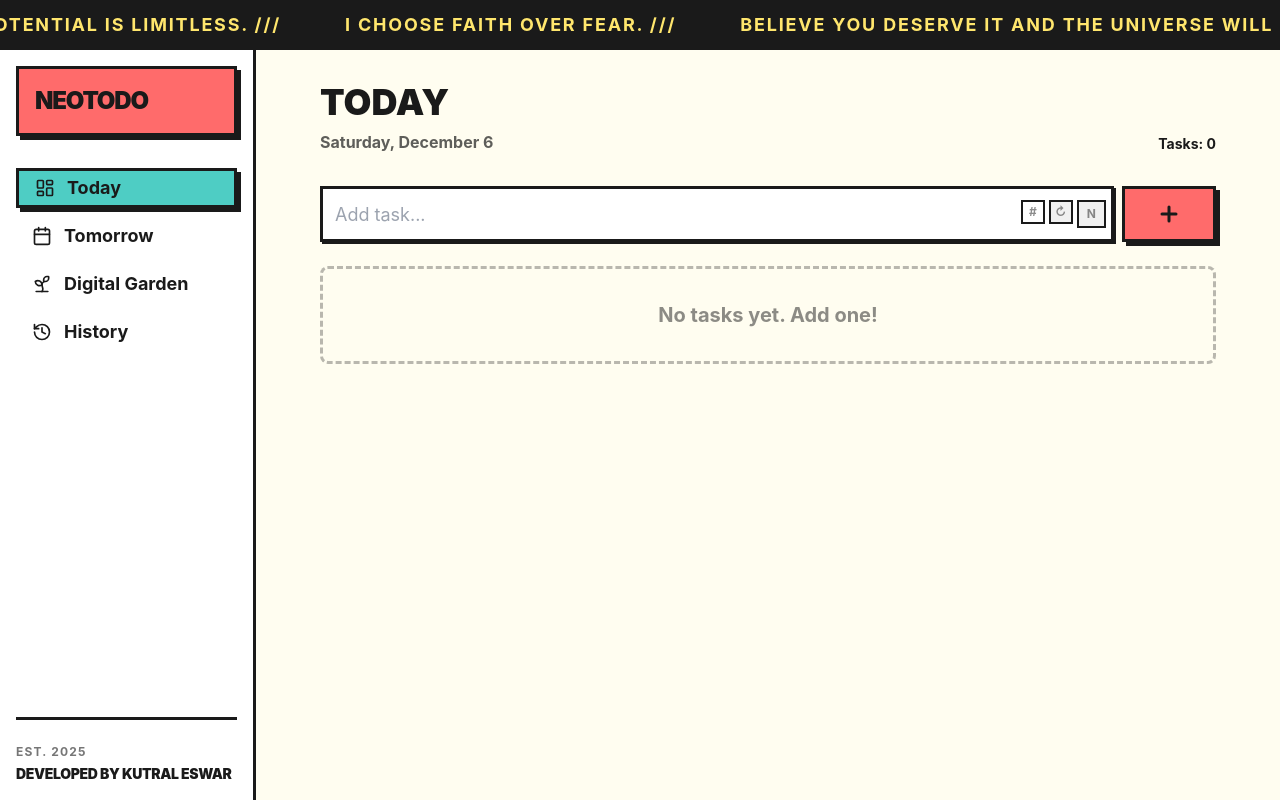
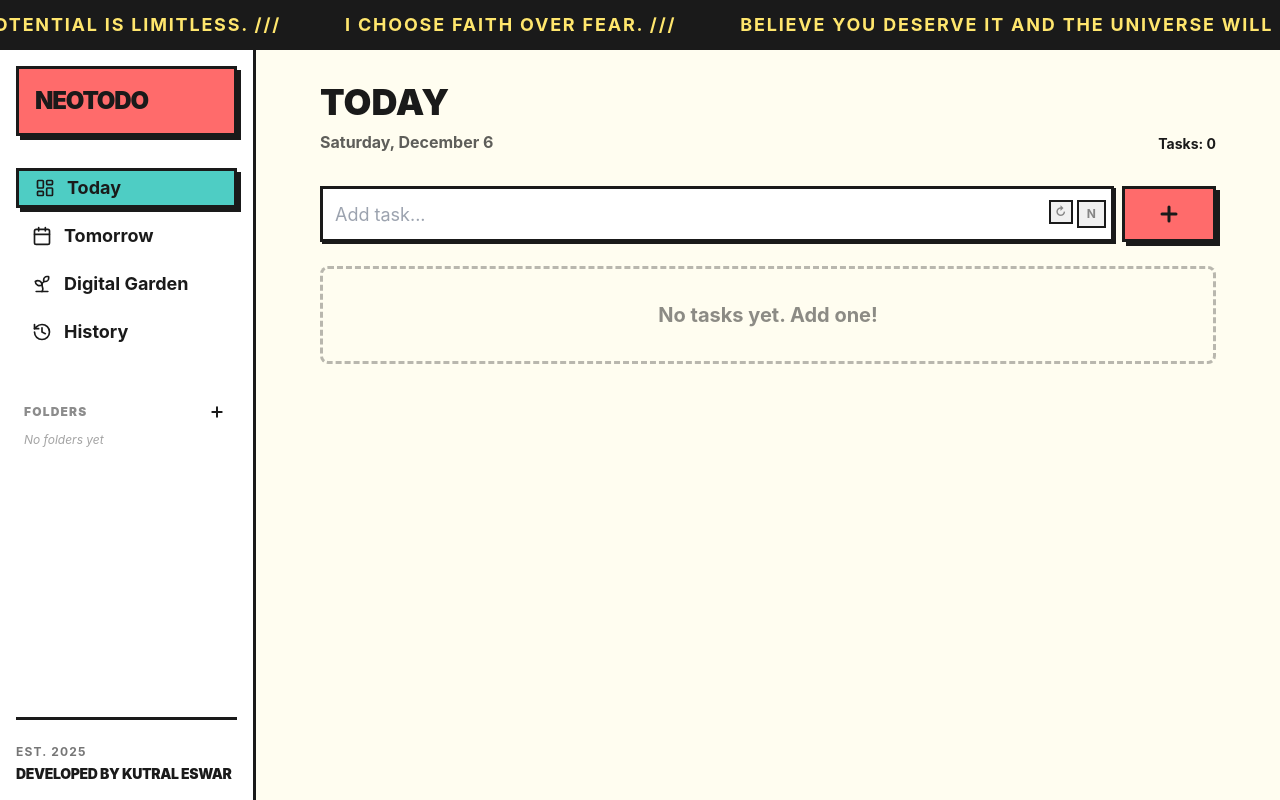
Before and after one commit to Kutral/todo, a React (Vite) app: page / in a window 1280 px wide. Built offline with nearby package versions, Linux system fonts and the light colour scheme.

Commit message:
Implement folder-based task categorization

```diff
--- a/src/TodoApp.tsx
+++ b/src/TodoApp.tsx
@@ -9,31 +9,42 @@ import { Button } from './components/ui/Button';
 import { Plus } from 'lucide-react';
 
 function TodoApp() {
-    const [activeTab, setActiveTab] = useState<'today' | 'tomorrow' | 'history' | 'garden'>('today');
-    const { tasks, history, addTask } = useTodo();
+    const [activeTab, setActiveTab] = useState('today');
+    const { tasks, history, addTask, folders } = useTodo();
     const [newTask, setNewTask] = useState('');
     const [priority, setPriority] = useState<'normal' | 'medium' | 'urgent'>('normal');
     const [recurring, setRecurring] = useState(false);
-    const [category, setCategory] = useState('');
-    const [showCategoryInput, setShowCategoryInput] = useState(false);
+    // category state is now used for selecting folder when in Today/Tomorrow
+    const [selectedFolder, setSelectedFolder] = useState<string>('');
+    const [showFolderSelect, setShowFolderSelect] = useState(false);
+
+    const isFolderTab = folders.includes(activeTab);
 
     const handleAddTask = (e: React.FormEvent) => {
         e.preventDefault();
         if (!newTask.trim()) return;
 
-        // If adding from tomorrow tab, add to tomorrow, else today
+        // If in a folder tab, force that category
+        const taskCategory = isFolderTab ? activeTab : selectedFolder || undefined;
+
+        // If adding from tomorrow tab, add to tomorrow. If in folder tab, default to today unless specified?
+        // Let's assume folder tasks are 'today' by default but categorized.
         const type = activeTab === 'tomorrow' ? 'tomorrow' : 'today';
-        addTask(newTask, type, priority, recurring, category.trim() || undefined);
+
+        addTask(newTask, type, priority, recurring, taskCategory);
         setNewTask('');
         setPriority('normal');
         setRecurring(false);
-        setCategory('');
-        setShowCategoryInput(false);
+        setSelectedFolder('');
+        setShowFolderSelect(false);
     };
 
     const filteredTasks = tasks.filter(t => {
         if (activeTab === 'tomorrow') {
             return t.type === 'tomorrow' || (t.type === 'today' && t.recurring);
+        }
+        if (isFolderTab) {
+            return t.category === activeTab;
         }
         return t.type === activeTab;
     });
@@ -95,9 +106,14 @@ function TodoApp() {
                 <div className="space-y-4 md:space-y-6">
                     <header className="flex justify-between items-end mb-4 md:mb-8">
                         <div>
-                            <h2 className="text-2xl md:text-4xl font-black uppercase">{activeTab}</h2>
+                            <div className="flex items-center gap-3">
+                                <h2 className="text-2xl md:text-4xl font-black uppercase">{activeTab}</h2>
+                                {isFolderTab && (
+                                    <span className="bg-neo-dark text-neo-white text-xs px-2 py-1 font-bold uppercase tracking-wider rounded-sm">FOLDER</span>
+                                )}
+                            </div>
                             <p className="text-neo-dark/70 font-bold mt-1 md:mt-2 text-sm md:text-base">
-                                {displayDate.toLocaleDateString('en-US', { weekday: 'long', month: 'long', day: 'numeric' })}
+                                {isFolderTab ? `Tasks in ${activeTab}` : displayDate.toLocaleDateString('en-US', { weekday: 'long', month: 'long', day: 'numeric' })}
                             </p>
                         </div>
                         <div className="text-right hidden md:block">
@@ -111,21 +127,23 @@ function TodoApp() {
                                 <Input
                                     value={newTask}
                                     onChange={(e) => setNewTask(e.target.value)}
-                                    placeholder={`Add task...`}
+                                    placeholder={isFolderTab ? `Add to ${activeTab}...` : `Add task...`}
                                     className={`pr-28 md:pr-24 text-base md:text-lg h-12 md:h-14 border-2 md:border-3 transition-colors ${priority === 'urgent' ? 'border-neo-primary focus-visible:ring-neo-primary' :
                                         priority === 'medium' ? 'border-neo-secondary focus-visible:ring-neo-secondary' :
                                             ''
                                         }`}
                                 />
                                 <div className="absolute right-1 md:right-2 top-1/2 -translate-y-1/2 flex gap-1">
-                                    <button
-                                        type="button"
-                                        onClick={() => setShowCategoryInput(!showCategoryInput)}
-                                        className={`w-8 h-8 md:w-6 md:h-6 flex items-center justify-center text-sm md:text-xs font-bold border-2 border-neo-dark transition-all ${category ? 'bg-neo-primary text-neo-dark' : 'bg-neo-white text-neo-dark/50'}`}
-                                        title="Add Category"
-                                    >
-                                        #
-                                    </button>
+                                    {!isFolderTab && folders.length > 0 && (
+                                        <button
+                                            type="button"
+                                            onClick={() => setShowFolderSelect(!showFolderSelect)}
+                                            className={`w-8 h-8 md:w-6 md:h-6 flex items-center justify-center text-sm md:text-xs font-bold border-2 border-neo-dark transition-all ${selectedFolder ? 'bg-neo-primary text-neo-dark' : 'bg-neo-white text-neo-dark/50'}`}
+                                            title="Select Folder"
+                                        >
+                                            F
+                                        </button>
+                                    )}
                                     <button
                                         type="button"
                                         onClick={() => setRecurring(!recurring)}
@@ -157,14 +175,19 @@ function TodoApp() {
                                 <Plus size={24} strokeWidth={3} className="md:w-6 md:h-6" />
                             </Button>
                         </div>
-                        {showCategoryInput && (
-                            <Input
-                                value={category}
-                                onChange={(e) => setCategory(e.target.value)}
-                                placeholder="Category name (e.g. Work, Gym)..."
-                                className="h-10 text-sm border-2 border-neo-dark bg-neo-white"
-                                autoFocus
-                            />
+                        {showFolderSelect && !isFolderTab && (
+                            <div className="flex gap-2 flex-wrap">
+                                {folders.map(f => (
+                                    <button
+                                        key={f}
+                                        type="button"
+                                        onClick={() => setSelectedFolder(selectedFolder === f ? '' : f)}
+                                        className={`px-3 py-1 text-xs font-bold border-2 border-neo-dark uppercase rounded-sm transition-all ${selectedFolder === f ? 'bg-neo-primary text-neo-dark' : 'bg-neo-white text-neo-dark/70 hover:bg-neo-secondary'}`}
+                                    >
+                                        {f}
+                                    </button>
+                                ))}
+                            </div>
                         )}
                     </form>
 
--- a/src/components/Layout.tsx
+++ b/src/components/Layout.tsx
@@ -1,18 +1,32 @@
-import { type ReactNode } from "react";
+import { type ReactNode, useState } from "react";
 import { QuoteWidget } from "./QuoteWidget";
 import { Button } from "./ui/Button";
-import { LayoutDashboard, Calendar, History, Sprout } from "lucide-react";
+import { LayoutDashboard, Calendar, History, Sprout, Folder, Plus, Trash2, X } from "lucide-react";
 import { cn } from "../lib/utils";
 import { useSwipeable } from "react-swipeable";
+import { useTodo } from "../context/TodoContext";
+import { Input } from "./ui/Input";
 
 interface LayoutProps {
     children: ReactNode;
-    activeTab: 'today' | 'tomorrow' | 'history' | 'garden';
-    onTabChange: (tab: 'today' | 'tomorrow' | 'history' | 'garden') => void;
+    activeTab: string;
+    onTabChange: (tab: string) => void;
 }
 
 export function Layout({ children, activeTab, onTabChange }: LayoutProps) {
-    const TABS: ('today' | 'tomorrow' | 'garden' | 'history')[] = ['today', 'tomorrow', 'garden', 'history'];
+    const { folders, addFolder, deleteFolder } = useTodo();
+    const [isAddingFolder, setIsAddingFolder] = useState(false);
+    const [newFolderName, setNewFolderName] = useState("");
+    const TABS: string[] = ['today', 'tomorrow', 'garden', 'history', ...folders];
+
+    const handleAddFolder = (e: React.FormEvent) => {
+        e.preventDefault();
+        if (newFolderName.trim()) {
+            addFolder(newFolderName.trim());
+            setNewFolderName("");
+            setIsAddingFolder(false);
+        }
+    };
 
     const handlers = useSwipeable({
         onSwipedLeft: () => {
@@ -67,6 +81,53 @@ export function Layout({ children, activeTab, onTabChange }: LayoutProps) {
                             label="History"
                         />
                     </nav>
+
+                    <div className="mt-8">
+                        <div className="flex items-center justify-between mb-2 px-2">
+                            <h3 className="text-xs font-black uppercase tracking-widest text-neo-dark/50">Folders</h3>
+                            <button onClick={() => setIsAddingFolder(!isAddingFolder)} className="text-neo-dark hover:bg-neo-secondary rounded p-1">
+                                <Plus size={16} strokeWidth={3} />
+                            </button>
+                        </div>
+
+                        {isAddingFolder && (
+                            <form onSubmit={handleAddFolder} className="mb-4 px-2 flex gap-1">
+                                <Input
+                                    value={newFolderName}
+                                    onChange={(e) => setNewFolderName(e.target.value)}
+                                    placeholder="Name..."
+                                    className="h-8 text-xs min-h-0"
+                                    autoFocus
+                                />
+                                <button type="submit" className="bg-neo-dark text-neo-white px-2 rounded font-bold text-xs hover:bg-neo-dark/80">
+                                    OK
+                                </button>
+                            </form>
+                        )}
+
+                        <nav className="flex flex-col gap-1 max-h-64 overflow-y-auto">
+                            {folders.map(folder => (
+                                <div key={folder} className="group flex items-center">
+                                    <NavButton
+                                        active={activeTab === folder}
+                                        onClick={() => onTabChange(folder)}
+                                        icon={<Folder size={18} />}
+                                        label={folder}
+                                    />
+                                    <button
+                                        onClick={(e) => { e.stopPropagation(); deleteFolder(folder); }}
+                                        className="opacity-0 group-hover:opacity-100 p-1 hover:text-red-600 transition-opacity"
+                                        title="Delete Folder"
+                                    >
+                                        <X size={14} />
+                                    </button>
+                                </div>
+                            ))}
+                            {folders.length === 0 && (
+                                <p className="text-xs text-neo-dark/40 italic px-2">No folders yet</p>
+                            )}
+                        </nav>
+                    </div>
 
                     <div className="mt-auto pt-6 border-t-3 border-neo-dark">
                         <div className="flex flex-col gap-1">
@@ -124,10 +185,15 @@ export function Layout({ children, activeTab, onTabChange }: LayoutProps) {
                     mobile
                 />
                 <NavButton
-                    active={activeTab === 'history'}
-                    onClick={() => onTabChange('history')}
-                    icon={<History size={24} />}
-                    label="History"
+                    active={folders.includes(activeTab) || activeTab === 'folders-view'}
+                    /* If active tab is a folder, OR we are in a folder view mode (implied), keep this active.
+                       Clicking this should probably cycle folders or open a menu?
+                       For now, let's just make it select the first folder if available.
+                       Ideally we need a better mobile UI for multiple folders.
+                    */
+                    onClick={() => onTabChange(folders.length > 0 ? folders[0] : 'today')}
+                    icon={<Folder size={24} />}
+                    label="Folders"
                     mobile
                 />
             </nav>
--- a/src/components/TaskItem.tsx
+++ b/src/components/TaskItem.tsx
@@ -33,8 +33,8 @@ export function TaskItem({ task, showDate }: TaskItemProps) {
 
             <div className="flex-1 min-w-0">
                 {task.category && (
-                    <span className="inline-block bg-neo-dark text-neo-white text-[10px] md:text-xs font-bold px-1.5 py-0.5 rounded-sm mr-2 mb-1 uppercase tracking-wider">
-                        #{task.category}
+                    <span className="inline-flex items-center gap-1 bg-neo-secondary/50 text-neo-dark text-[10px] md:text-xs font-bold px-1.5 py-0.5 rounded-sm mr-2 mb-1 uppercase tracking-wider border border-neo-dark/10">
+                        {task.category}
                     </span>
                 )}
                 <span className={cn(
--- a/src/context/TodoContext.tsx
+++ b/src/context/TodoContext.tsx
@@ -22,6 +22,7 @@ export interface Task {
 interface TodoContextType {
     tasks: Task[];
     history: Task[];
+    folders: string[];
     addTask: (text: string, type: TaskType, priority: Priority, recurring: boolean, category?: string) => void;
     toggleTask: (id: string) => void;
     deleteTask: (id: string) => void;
@@ -29,6 +30,8 @@ interface TodoContextType {
     togglePriority: (id: string) => void;
     toggleRecurring: (id: string) => void;
     moveTaskToType: (id: string, type: TaskType) => void;
+    addFolder: (name: string) => void;
+    deleteFolder: (name: string) => void;
     stats: {
         streak: number;
         totalCompleted: number;
@@ -73,6 +76,11 @@ export function TodoProvider({ children }: { children: React.ReactNode }) {
         return saved ? JSON.parse(saved) : { streak: 0, totalCompleted: 0, lastActiveDate: null };
     });
 
+    const [folders, setFolders] = useState<string[]>(() => {
+        const saved = localStorage.getItem('neo-folders');
+        return saved ? JSON.parse(saved) : [];
+    });
+
     useEffect(() => {
         localStorage.setItem('neo-tasks', JSON.stringify(tasks));
     }, [tasks]);
@@ -84,6 +92,24 @@ export function TodoProvider({ children }: { children: React.ReactNode }) {
     useEffect(() => {
         localStorage.setItem('neo-stats', JSON.stringify(stats));
     }, [stats]);
+
+    useEffect(() => {
+        localStorage.setItem('neo-folders', JSON.stringify(folders));
+    }, [folders]);
+
+    const addFolder = (name: string) => {
+        if (!folders.includes(name)) {
+            setFolders(prev => [...prev, name]);
+        }
+    };
+
+    const deleteFolder = (name: string) => {
+        setFolders(prev => prev.filter(f => f !== name));
+        // Optional: Remove category from tasks? Or keep them as orphaned?
+        // Keeping them is safer for now, or we can prompt.
+        // For simplicity, let's just clear the category on tasks.
+        setTasks(prev => prev.map(t => t.category === name ? { ...t, category: undefined } : t));
+    };
 
     const addTask = (text: string, type: TaskType, priority: Priority, recurring: boolean, category?: string) => {
         const newTask: Task = {
@@ -207,6 +233,9 @@ export function TodoProvider({ children }: { children: React.ReactNode }) {
             togglePriority,
             toggleRecurring,
             moveTaskToType,
+            addFolder,
+            deleteFolder,
+            folders,
             stats
         }}>
             {children}
```
